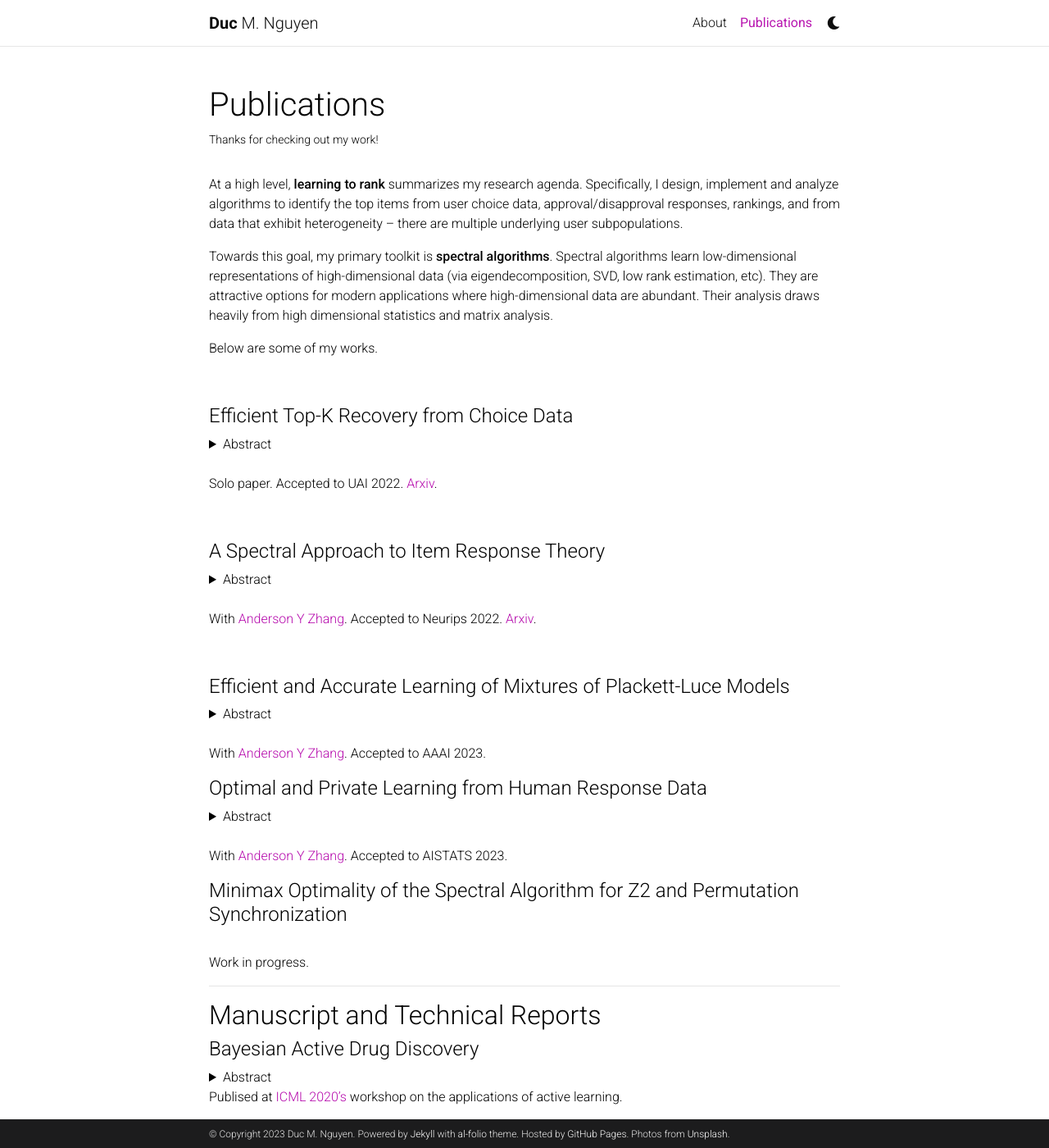
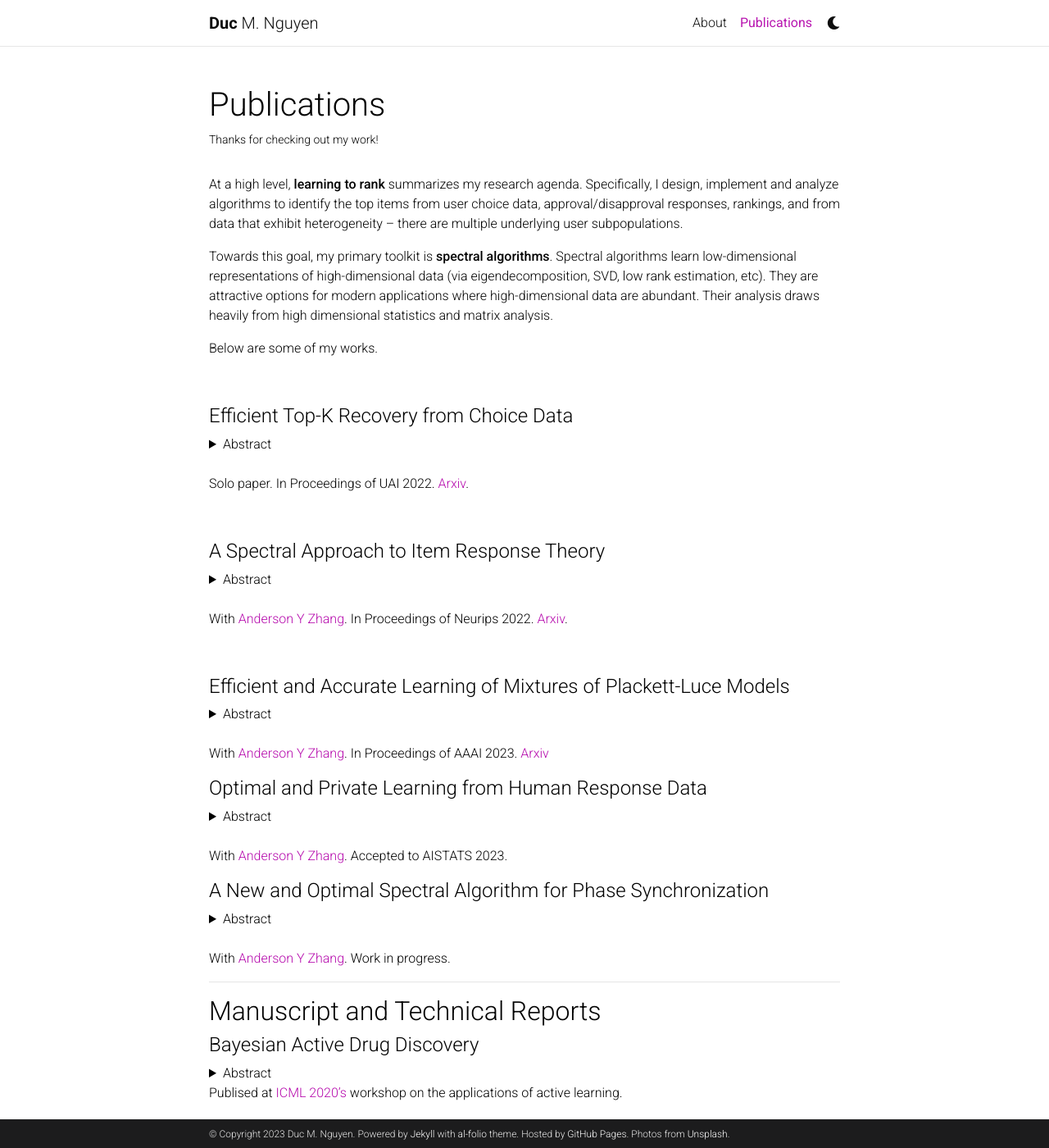
Before and after one commit to dnguyen1196/dnguyen1196.github.io, a Jekyll site: the page built from _pages/publications.md, in a window 1280 px wide and 1400 px high. Shown: the whole window at 82% size. Built offline with Jekyll 4.4.1, drawn with Linux system fonts in a browser that asks for light colours; comment, search, counter and statistics services are not loaded; a style sheet for code colours, icons or effects is not loaded.

Commit message:
updated publications

```diff
--- a/_pages/publications.md
+++ b/_pages/publications.md
@@ -23,7 +23,7 @@ The intersection of learning to rank and choice modeling is an active area of re
 </details>
 
 <br>
-Solo paper. Accepted to UAI 2022. [Arxiv](https://arxiv.org/abs/2206.11995).
+Solo paper. In Proceedings of UAI 2022. [Arxiv](https://arxiv.org/abs/2206.11995).
 
 <br>
 
@@ -36,7 +36,7 @@ The Rasch model is one of the most fundamental models in item response theory an
 </details>
 
 <br>
-With [Anderson Y Zhang](http://www.andersonzhang.com/). Accepted to Neurips 2022. [Arxiv](https://arxiv.org/abs/2210.04317).
+With [Anderson Y Zhang](http://www.andersonzhang.com/). In Proceedings of Neurips 2022. [Arxiv](https://arxiv.org/abs/2210.04317).
 
 <br>
 
@@ -49,7 +49,7 @@ Mixture models of Plackett-Luce (PL) -- one of the most fundamental ranking mode
 </details>
 
 <br>
-With [Anderson Y Zhang](http://www.andersonzhang.com/). Accepted to AAAI 2023.
+With [Anderson Y Zhang](http://www.andersonzhang.com/). In Proceedings of AAAI 2023. [Arxiv](https://arxiv.org/pdf/2302.05343.pdf)
 <br>
 
 
@@ -65,15 +65,16 @@ Item response theory is the study of human-centric decision models with diverse
 With [Anderson Y Zhang](http://www.andersonzhang.com/). Accepted to AISTATS 2023.
 <br>
 
-#### Minimax Optimality of the Spectral Algorithm for Z2 and Permutation Synchronization
+#### A New and Optimal Spectral Algorithm for Phase Synchronization
 
-<!-- <details>
+<details>
 <summary>Abstract</summary>
 <br>
-</details> -->
+A new and optimal spectral algorithm for permutation group synchronization.
+</details>
 
 <br>
-Work in progress.
+With [Anderson Y Zhang](http://www.andersonzhang.com/). Work in progress.
 <br>
 
 
```
